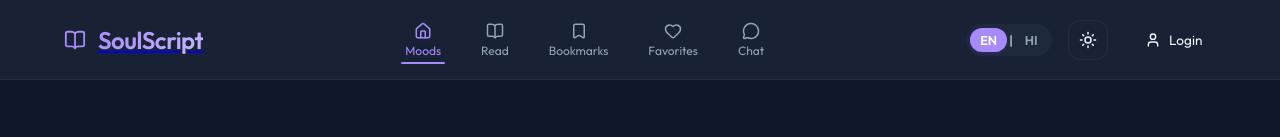
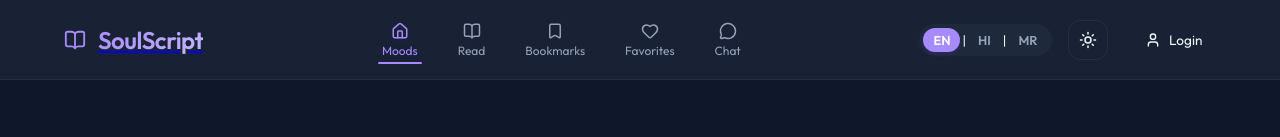
Before and after one commit to mahesh3453/soulscript-frontend, a React (Vite) app: page / in a window 1280 px wide. Shown: the top 137 px of the page. Built offline with nearby package versions, Linux system fonts and the light colour scheme; no server answers; a web font is replaced by a local one.

Commit message:
feat: add Marathi (MR) language selector in Navbar

```diff
--- a/src/components/Navbar.jsx
+++ b/src/components/Navbar.jsx
@@ -44,6 +44,7 @@ const Navbar = ({ darkMode, toggleDarkMode, language, setLanguage, userId, handl
             <button
               className={`lang-btn ${language === 'en' ? 'active' : ''}`}
               onClick={() => setLanguage('en')}
+              title="English"
             >
               EN
             </button>
@@ -51,8 +52,17 @@ const Navbar = ({ darkMode, toggleDarkMode, language, setLanguage, userId, handl
             <button
               className={`lang-btn ${language === 'hi' ? 'active' : ''}`}
               onClick={() => setLanguage('hi')}
+              title="Hindi"
             >
               HI
+            </button>
+            <span className="lang-divider">|</span>
+            <button
+              className={`lang-btn ${language === 'mr' ? 'active' : ''}`}
+              onClick={() => setLanguage('mr')}
+              title="Marathi"
+            >
+              MR
             </button>
           </div>
 
```
